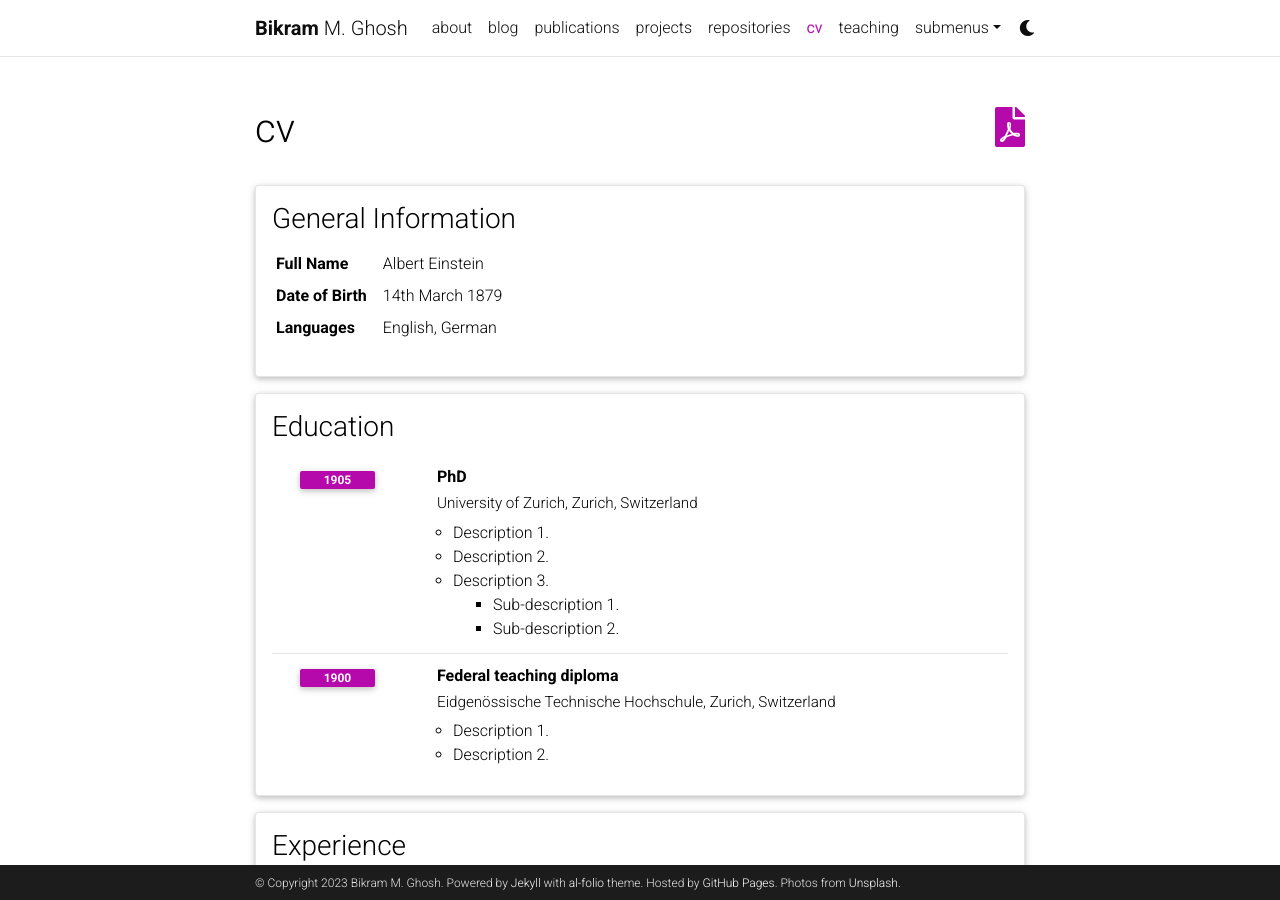
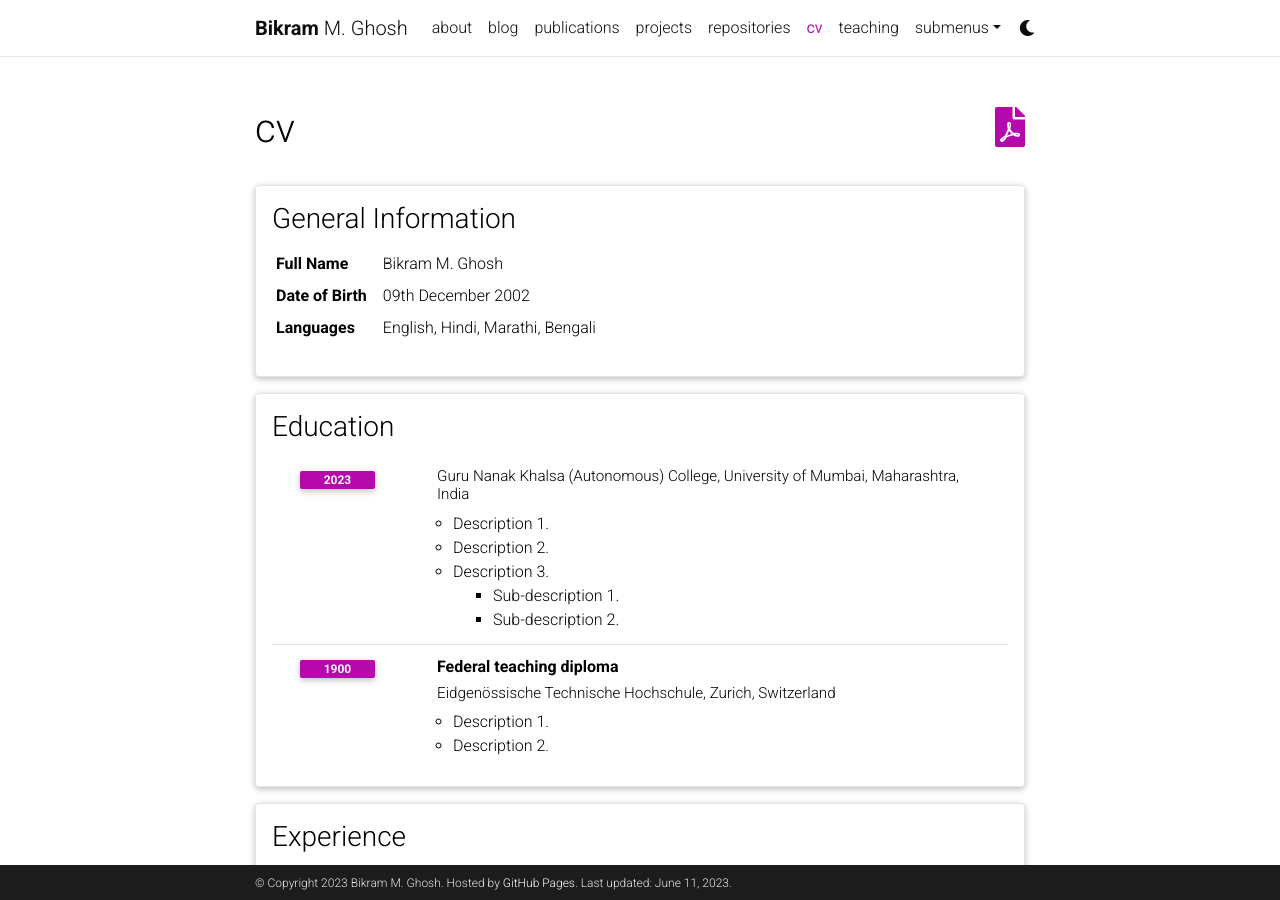
Before and after one commit to bikramggg/portfolio, a Jekyll site: the page built from _pages/cv.md, in a window 1280 px wide and 900 px high. Built offline with Jekyll 4.4.1, drawn with Linux system fonts in a browser that asks for light colours; comment, search, counter and statistics services are not loaded; a style sheet for code colours, icons or effects is not loaded.

Commit message:
second commit

```diff
--- a/_config.yml
+++ b/_config.yml
@@ -10,17 +10,15 @@ email: bikramghosh9595@gmail.com
 description: > # the ">" symbol means to ignore newlines until "footer_text:"
   A simple, whitespace theme for academics. Based on [*folio](https://github.com/bogoli/-folio) design.
 footer_text: >
-  Powered by <a href="https://jekyllrb.com/" target="_blank">Jekyll</a> with <a href="https://github.com/alshedivat/al-folio">al-folio</a> theme.
   Hosted by <a href="https://pages.github.com/" target="_blank">GitHub Pages</a>.
-  Photos from <a href="https://unsplash.com" target="_blank">Unsplash</a>.
 keywords: jekyll, jekyll-theme, academic-website, portfolio-website  # add your own keywords or leave empty
 
 lang: en # the language of your site (for example: en, fr, cn, ru, etc.)
-icon: ⚛️  # the emoji used as the favicon (alternatively, provide image name in /assets/img/)
+icon: 🦍  # the emoji used as the favicon (alternatively, provide image name in /assets/img/)
 
 url: https://bikramggg.github.io # the base hostname & protocol for your site
 baseurl: /portfolio # the subpath of your site, e.g. /blog/
-last_updated: false # set to true if you want to display last updated in the footer
+last_updated: true # set to true if you want to display last updated in the footer
 impressum_path:  # set to path to include impressum link in the footer, use the same path as permalink in a page, helps to conform with EU GDPR
 
 # -----------------------------------------------------------------------------
@@ -45,7 +43,7 @@ repo_trophies:
 # will use title and url fields
 # Take a look to https://github.com/jekyll/jekyll-feed for more customization
 
-rss_icon: true
+rss_icon: false
 
 # -----------------------------------------------------------------------------
 # Layout
@@ -71,15 +69,15 @@ og_image: # The site-wide (default for all links) Open Graph preview image
 # Social integration
 # -----------------------------------------------------------------------------
 
-github_username: # your GitHub user name
+github_username: Bmg09
 gitlab_username: # your GitLab user name
-twitter_username: # your Twitter handle
+twitter_username: ANIMECH02874640
 mastodon_username: # your mastodon instance+username in the format instance.tld/@username
-linkedin_username: # your LinkedIn user name
-telegram_username: # your Telegram user name
+linkedin_username: bikram-ghosh-380959182
+telegram_username: Bmg
 scholar_userid: # your Google Scholar ID
 semanticscholar_id: # your Semantic Scholar ID
-whatsapp_number: # your WhatsApp number (full phone number in international format. Omit any zeroes, brackets, or dashes when adding the phone number in international format.)
+whatsapp_number: +917738452979
 orcid_id: # your ORCID ID
 medium_username: # your Medium username
 quora_username: # your Quora username
@@ -97,10 +95,10 @@ dblp_url: # your DBLP profile url
 stackoverflow_id: # your stackoverflow id
 kaggle_id: # your kaggle id
 lastfm_id: # your lastfm id
-spotify_id: # your spotify id
+spotify_id:   3126shtph3ldwt24o4ehzvkxm6ma?si=00025a9f0ee54073
 pinterest_id: # your pinterest id
 unsplash_id: # your unsplash id
-instagram_id: # your instagram id
+instagram_id: monke_9122
 facebook_id: # your facebook id
 youtube_id: # your youtube channel id (youtube.com/@<youtube_id>)
 discord_id: # your discord id (18-digit unique numerical identifier)
@@ -270,8 +268,8 @@ display_tags: ['formatting', 'images', 'links', 'math', 'code'] # these tags wil
 
 scholar:
 
-  last_name: [Einstein]
-  first_name: [Albert, A.]
+  last_name: [Ghosh]
+  first_name: [Bikram, M.]
 
   style: apa
   locale: en
--- a/_data/cv.yml
+++ b/_data/cv.yml
@@ -2,18 +2,18 @@
   type: map
   contents:
     - name: Full Name
-      value: Albert Einstein
+      value: Bikram M. Ghosh
     - name: Date of Birth
-      value: 14th March 1879
+      value: 09th December 2002
     - name: Languages
-      value: English, German
+      value: English, Hindi, Marathi, Bengali
 
 - title: Education
   type: time_table
   contents:
-    - title: PhD
-      institution: University of Zurich, Zurich, Switzerland
-      year: 1905
+    - title:
+      institution: Guru Nanak Khalsa (Autonomous) College, University of Mumbai, Maharashtra, India
+      year: 2023
       description:
         - Description 1.
         - Description 2.
```
Also changed, not shown: _data/repositories.yml (+11 -9 lines).
